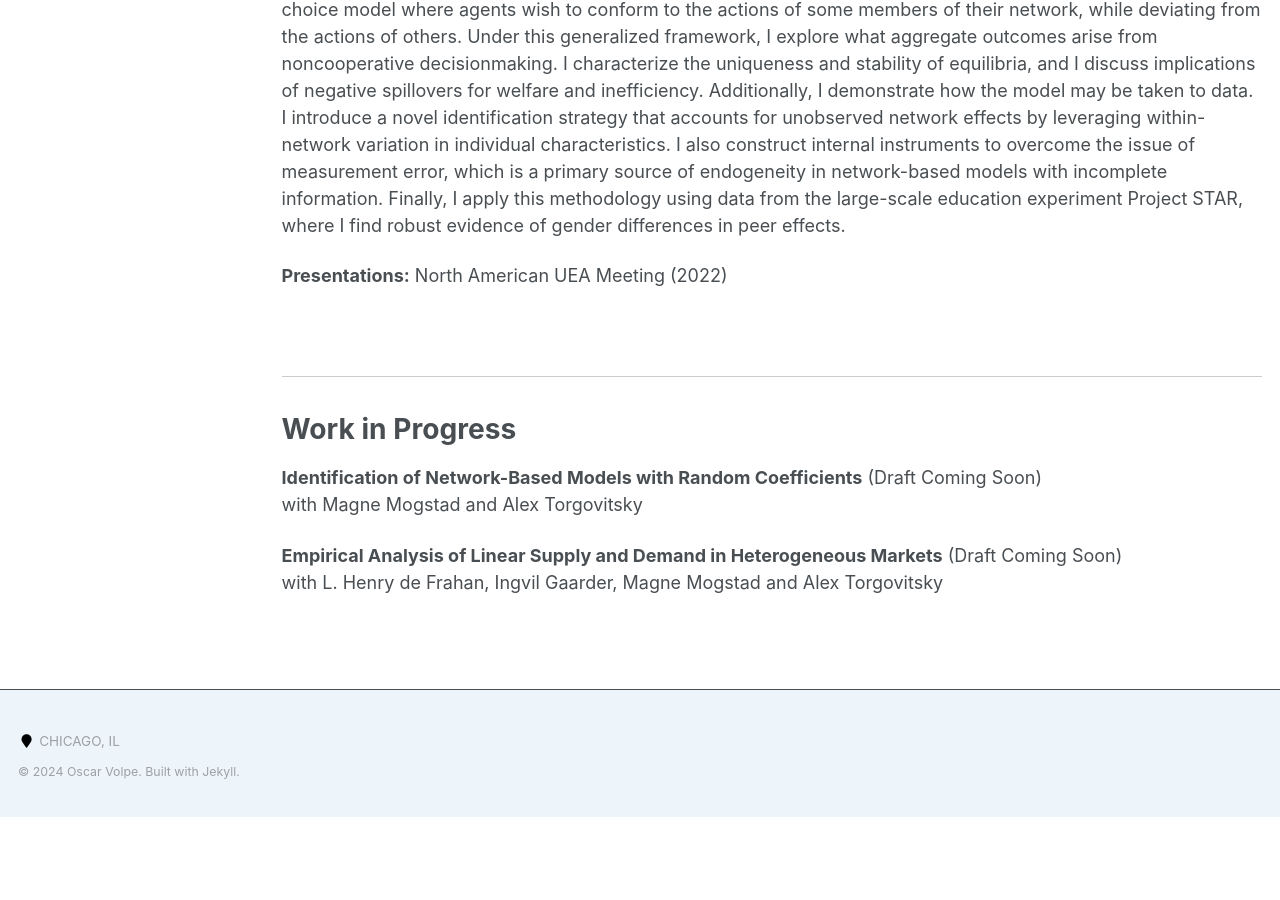
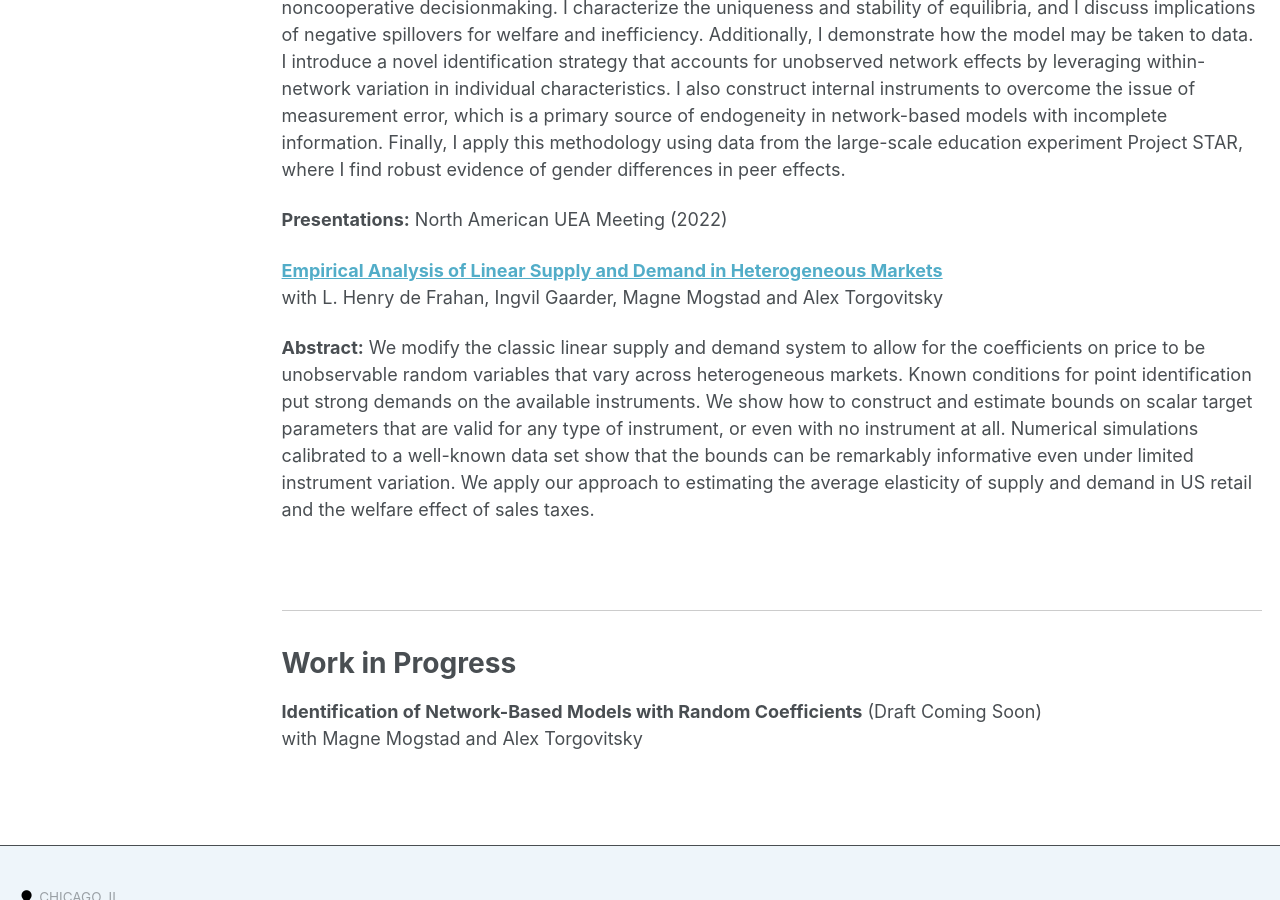
Before and after one commit to ovolpe/ovolpe.github.io, a Jekyll site: the page built from _pages/research.md, in a window 1280 px wide and 900 px high, scrolled down 638 px. Built offline with Jekyll 4.4.1, drawn with Linux system fonts in a browser that asks for light colours; before the commit the page ends 1455 px from its top, so only the background shows below that.

Commit message:
Update research.md

```diff
--- a/_pages/research.md
+++ b/_pages/research.md
@@ -8,18 +8,25 @@ author_profile: false
 
 # Working Papers
 
-### **Job Preferences, Labor Market Power, and Inequality**
+**Job Preferences, Labor Market Power, and Inequality** <br>
 _Job Market Paper (Draft Coming Soon)_ <br>
 
 **Abstract:** I analyze how an employer's labor market power is shaped by its workforce composition and evaluate the implications for welfare and inequality. Using matched worker-firm panel data from Norway (1995-2018), I develop and estimate an equilibrium model that integrates labor market frictions with individual variation in workers' trade-offs between wages and non-wage job characteristics. The model captures a rich set of worker sorting patterns, causing wage markdowns and rents to vary with the composition of a firm's workforce. I find that this variation leads to substantial allocative inefficiency, with welfare losses from imperfect competition estimated at 9.5% relative to the competitive benchmark.
 
 
-### [**Discrete Choice with Generalized Social Interactions**](/files/dcwgsi_paper.pdf)
+[**Discrete Choice with Generalized Social Interactions**](/files/dcwgsi_paper.pdf) <br>
 _Revision Requested at **Econometrica**_; [*Supplemental Materials*](/files/dcwgsi_supplement.pdf)<br>
 
 **Abstract:** This paper explores how identity affects individual behavior through social interactions. I study a discrete choice model where agents wish to conform to the actions of some members of their network, while deviating from the actions of others. Under this generalized framework, I explore what aggregate outcomes arise from noncooperative decisionmaking. I characterize the uniqueness and stability of equilibria, and I discuss implications of negative spillovers for welfare and inefficiency. Additionally, I demonstrate how the model may be taken to data. I introduce a novel identification strategy that accounts for unobserved network effects by leveraging within-network variation in individual characteristics. I also construct internal instruments to overcome the issue of measurement error, which is a primary source of endogeneity in network-based models with incomplete information. Finally, I apply this methodology using data from the large-scale education experiment Project STAR, where I find robust evidence of gender differences in peer effects.
 
 **Presentations:** North American UEA Meeting (2022)
+
+[**Empirical Analysis of Linear Supply and Demand in Heterogeneous Markets**](https://ovolpe.github.io/research) <br>
+with L. Henry de Frahan, Ingvil Gaarder, Magne Mogstad and Alex Torgovitsky
+
+**Abstract:** We modify the classic linear supply and demand system to allow for the coefficients on price to be unobservable random variables that vary across heterogeneous markets. Known conditions for point identification put strong demands on the available instruments. We show how to construct and estimate bounds on scalar target parameters that are valid for any type of instrument, or even with no instrument at all. Numerical simulations calibrated to a well-known data set show that the bounds can be remarkably informative even under limited instrument variation. We apply our approach to estimating the average elasticity of supply and demand in US retail and the welfare effect of sales taxes.
+
+
 
 <br style="clear: both;">
 <hr style="margin: 2em 0; border: none; border-top: 1px solid #ccc;">
@@ -30,6 +37,3 @@ Work in Progress
 **Identification of Network-Based Models with Random Coefficients** (Draft Coming Soon) <br>
 with Magne Mogstad and Alex Torgovitsky
 <br>
-
-**Empirical Analysis of Linear Supply and Demand in Heterogeneous Markets** (Draft Coming Soon) <br>
-with L. Henry de Frahan, Ingvil Gaarder, Magne Mogstad and Alex Torgovitsky
```
